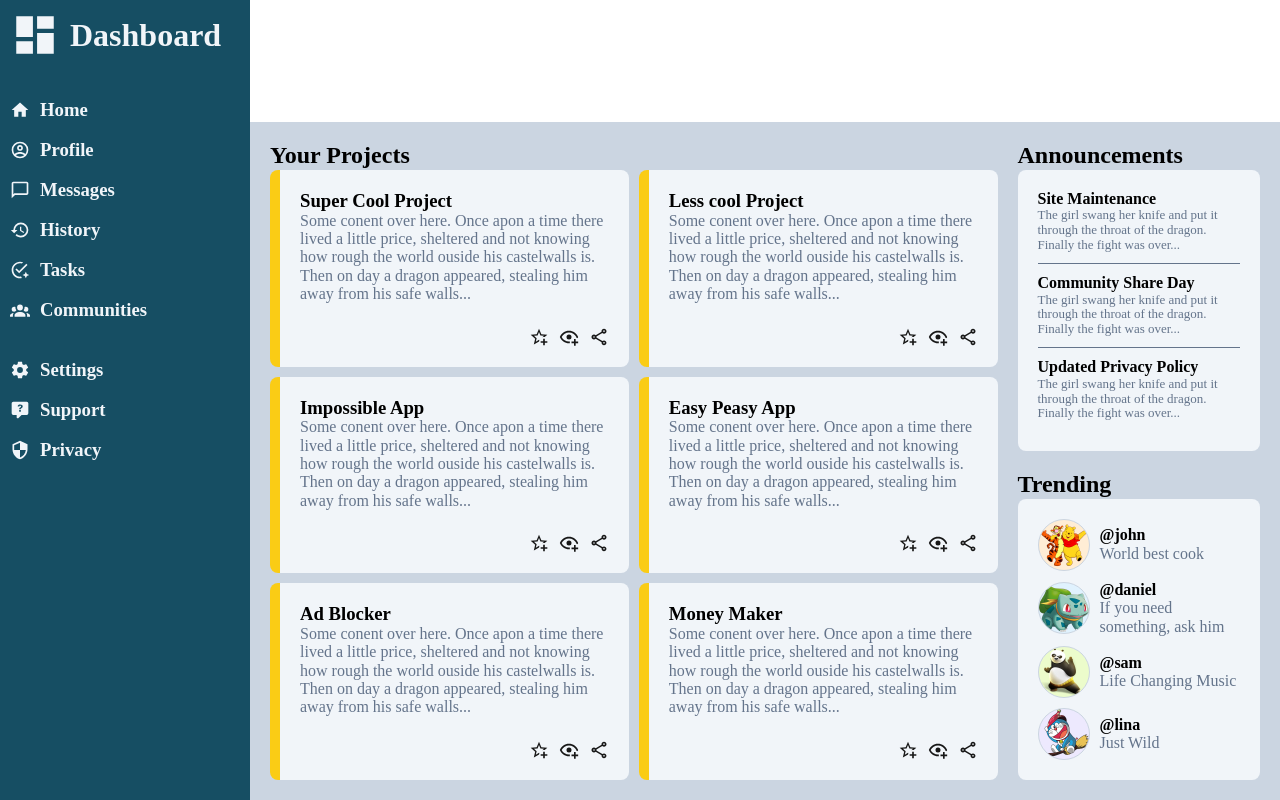
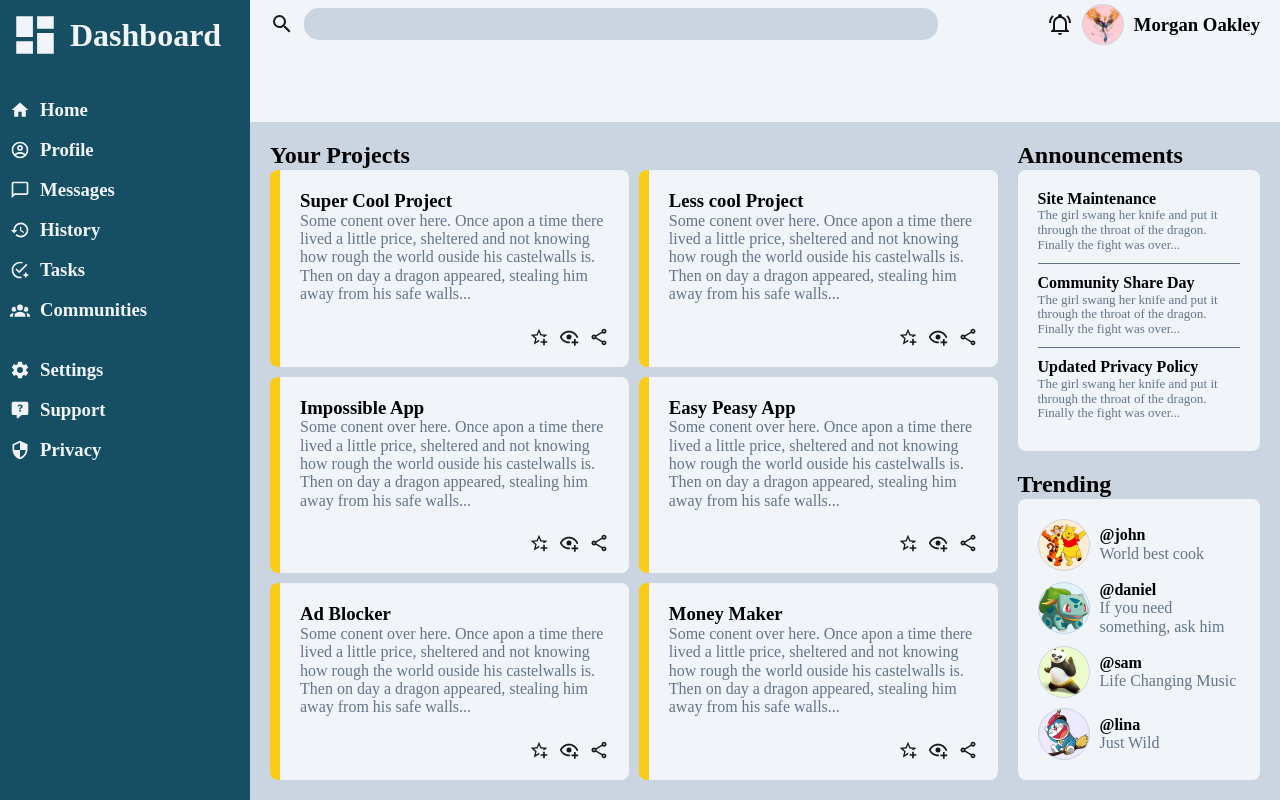
Before and after one commit to LinA636/top_admin_dashboard, a plain HTML site: page index.html in a window 1280 px wide. Drawn offline with Linux system fonts and the light colour scheme.

Commit message:
create and style searchbar and profile information for first half of header

```diff
--- a/index.html
+++ b/index.html
@@ -97,7 +97,29 @@
     </div>
 
     <div class="header">
+      <div class="searchbar_container">
+        <svg xmlns="http://www.w3.org/2000/svg" viewBox="0 0 24 24">
+          <title>magnify</title>
+          <path d="M9.5,3A6.5,6.5 0 0,1 16,9.5C16,11.11 15.41,12.59 14.44,13.73L14.71,14H15.5L20.5,19L19,20.5L14,15.5V14.71L13.73,14.44C12.59,15.41 11.11,16 9.5,16A6.5,6.5 0 0,1 3,9.5A6.5,6.5 0 0,1 9.5,3M9.5,5C7,5 5,7 5,9.5C5,12 7,14 9.5,14C12,14 14,12 14,9.5C14,7 12,5 9.5,5Z" />
+        </svg>
 
+        <form action="/search" class="searchbar">
+          <input type="text" name="searchbar">
+        </form>
+
+        <svg xmlns="http://www.w3.org/2000/svg" viewBox="0 0 24 24">
+          <title>bell-ring-outline</title>
+          <path d="M10,21H14A2,2 0 0,1 12,23A2,2 0 0,1 10,21M21,19V20H3V19L5,17V11C5,7.9 7.03,5.17 10,4.29C10,4.19 10,4.1 10,4A2,2 0 0,1 12,2A2,2 0 0,1 14,4C14,4.1 14,4.19 14,4.29C16.97,5.17 19,7.9 19,11V17L21,19M17,11A5,5 0 0,0 12,6A5,5 0 0,0 7,11V18H17V11M19.75,3.19L18.33,4.61C20.04,6.3 21,8.6 21,11H23C23,8.07 21.84,5.25 19.75,3.19M1,11H3C3,8.6 3.96,6.3 5.67,4.61L4.25,3.19C2.16,5.25 1,8.07 1,11Z" />
+        </svg>
+
+        <img src="images/phenix.png" alt="" style="background-color: #fecdd3;">
+
+        <h3 class="profile_name">Morgan Oakley</h3>
+      </div>
+
+      <div class="profile_button_container">
+
+      </div>
     </div>
 
     <div class="main_content">
--- a/style.css
+++ b/style.css
@@ -76,8 +76,63 @@ body {
 
 /* header */
 .header {
+ display: grid;
+ grid-template-rows: 2fr 3fr;
+ grid-template-columns: 1fr;
+
+ background-color: var(--background-main-color-cards);
+}
+
+.searchbar_container {
+  align-self: center;
+
+  display: flex;
+  flex-direction: row;
+  justify-content: start;
+  align-items: center;
+  gap: 10px;
+
+  height: 40px;
+  padding: 0px 20px 0px 20px;
+}
+
+.searchbar_container .searchbar {
+  flex: 1;
+  align-self: stretch;
+
+  display: flex;
+  flex-direction: row;
+  justify-content: stretch;
+  align-items: center;
+
+  padding-right: clamp(5px, 20%, 100px);
+}
+
+.searchbar input {
+  width: 100%;
+  height: 80%;
+  border-radius: 15px;
+  border: none;
+  background-color: var(--background-color-main-container);
+
+  align-self: center;
+}
+
+.searchbar_container svg {
+  max-height: 60%;
+  width: auto;
+  fill: var(--color-title-text);
 
 }
+
+.searchbar_container img {
+  max-height: 99%;
+  width: auto;
+  border-radius: 50%;
+  border: 0.5px solid var(--background-color-main-container);
+}
+
+
 
 
 
```
Also changed, not shown: images/phenix.png (added).
